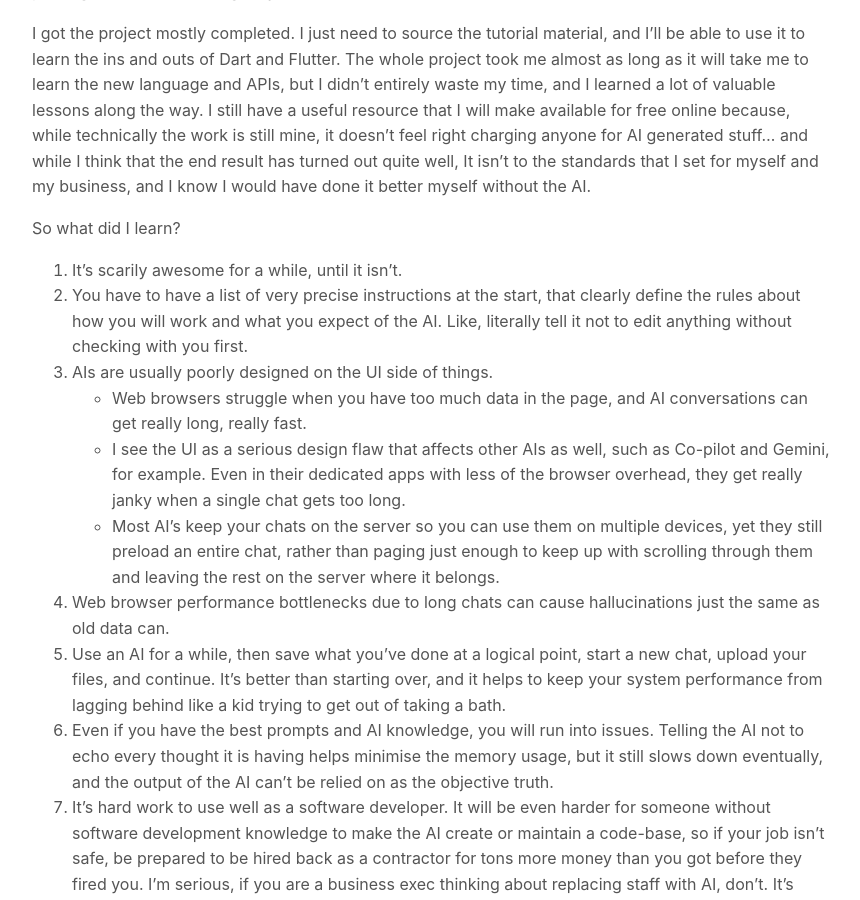
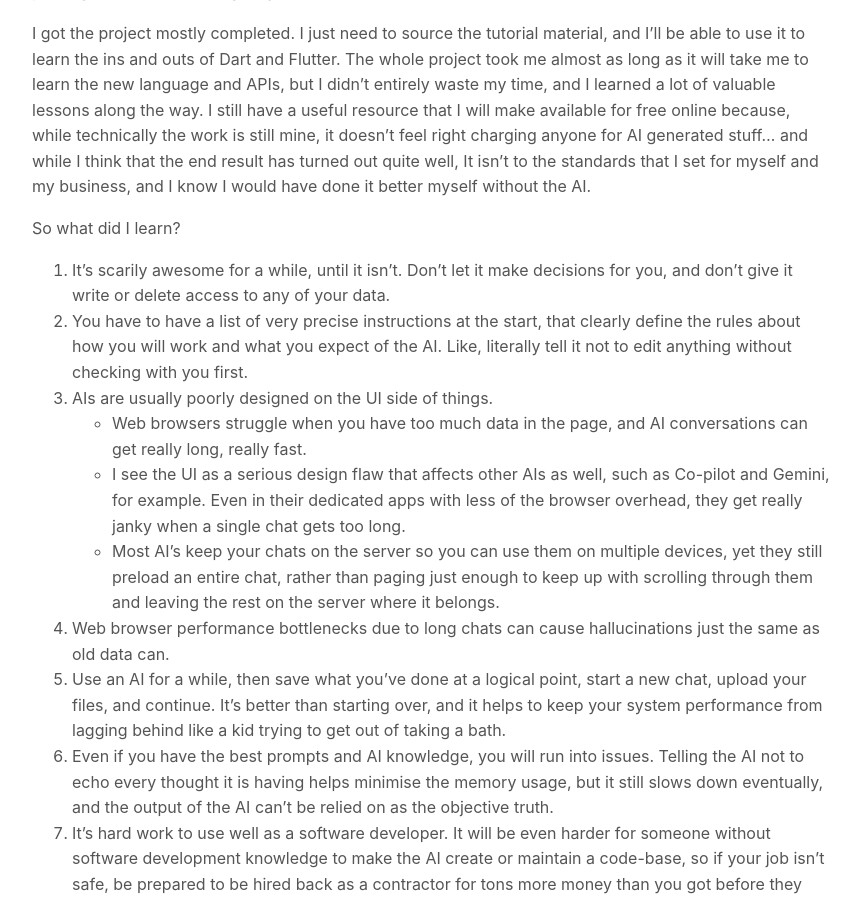
Before and after one commit to Perridak/perridaksoftware.github.io, a Jekyll site: the page built from wiki/blog_20260513.md, in a window 1280 px wide and 900 px high, scrolled down 1943 px. Shown: the whole window, without its empty margins (208-1068 px from the left). Built offline with Jekyll 4.4.1, drawn with Linux system fonts in a browser that asks for light colours.

Commit message:
chore: sync wiki

```diff
--- a/wiki/blog_20260513.md
+++ b/wiki/blog_20260513.md
@@ -26,7 +26,7 @@ The new approach worked well, for the most part. I spent 4 or 5 very productive
 I got the project mostly completed. I just need to source the tutorial material, and I'll be able to use it to learn the ins and outs of Dart and Flutter. The whole project took me almost as long as it will take me to learn the new language and APIs, but I didn't entirely waste my time, and I learned a lot of valuable lessons along the way. I still have a useful resource that I will make available for free online because, while technically the work is still mine, it doesn't feel right charging anyone for AI generated stuff... and while I think that the end result has turned out quite well, It isn't to the standards that I set for myself and my business, and I know I would have done it better myself without the AI.
 
 So what did I learn?
-1. It's scarily awesome for a while, until it isn't.
+1. It's scarily awesome for a while, until it isn't.  Don't let it make decisions for you, and don't give it write or delete access to any of your data.
 1. You have to have a list of very precise instructions at the start, that clearly define the rules about how you will work and what you expect of the AI. Like, literally tell it not to edit anything without checking with you first.
 1. AIs are usually poorly designed on the UI side of things.
    * Web browsers struggle when you have too much data in the page, and AI conversations can get really long, really fast.
```
